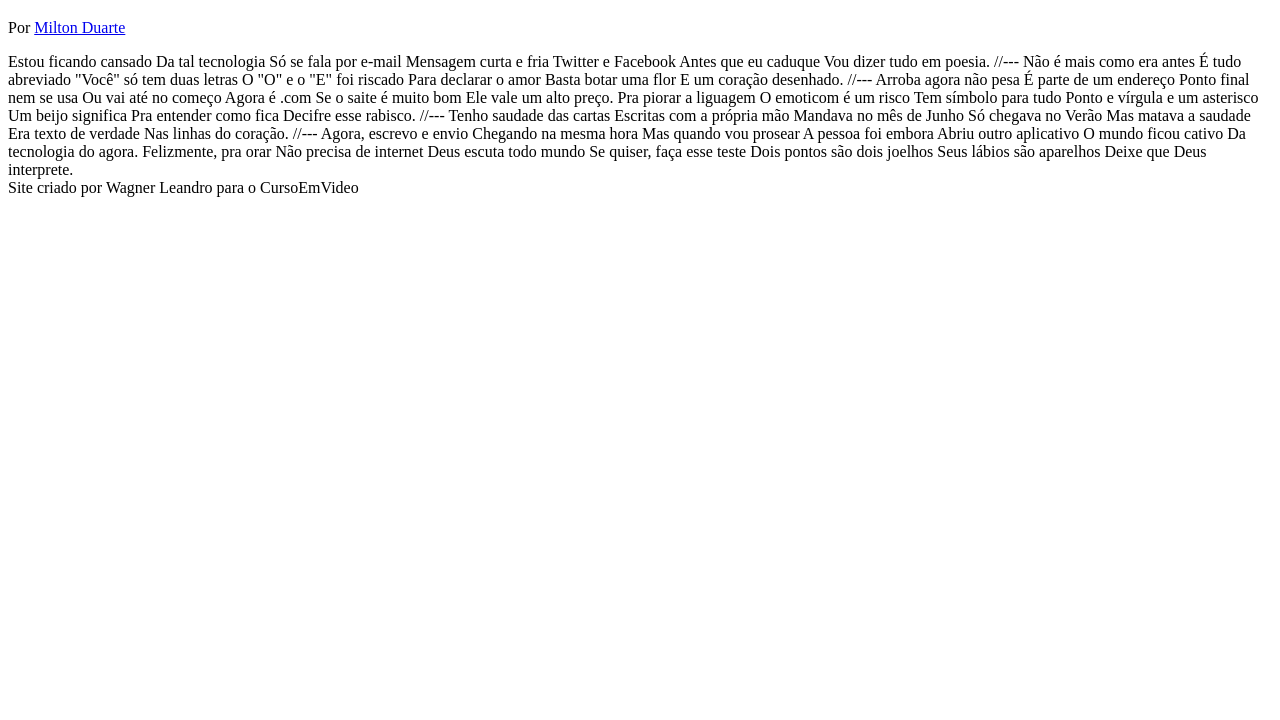
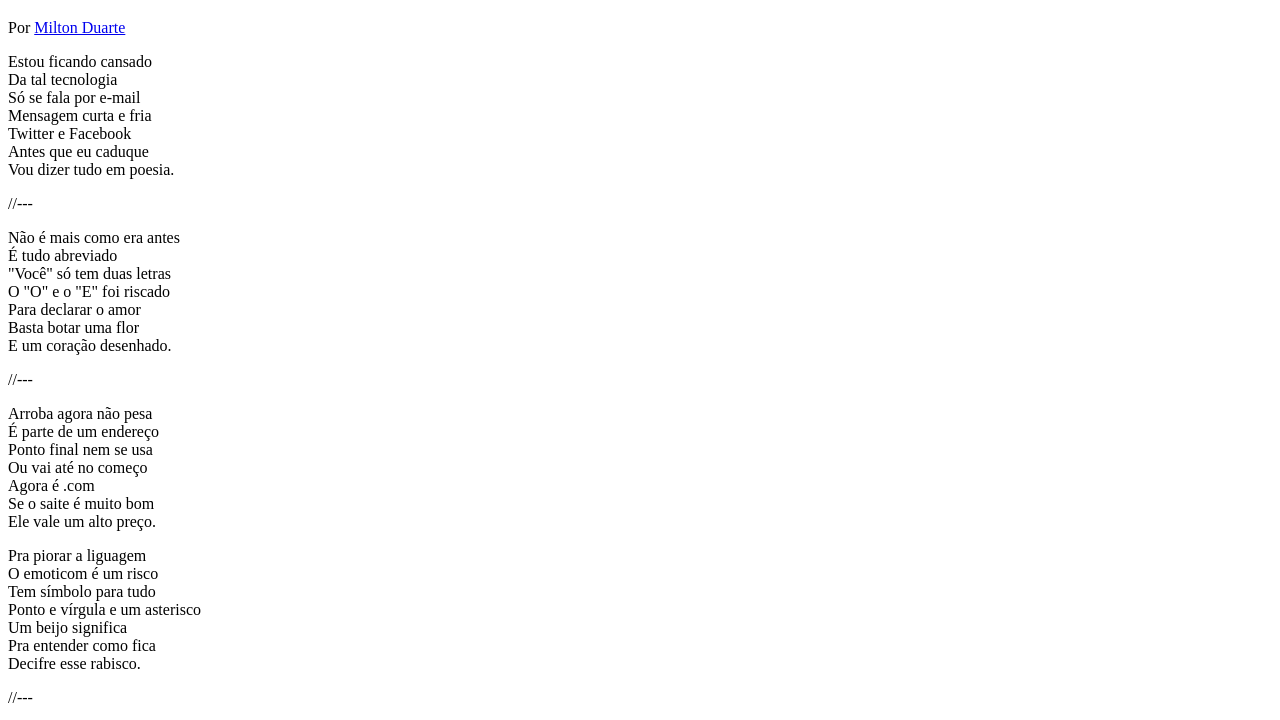
Before and after one commit to L3ndry/guanabara-htmlCssJS, a plain HTML site: page desafios/desafio12/index.html in a window 1280 px wide. Shown: the part 61-781 px from the top of the page. Drawn offline with Linux system fonts and the light colour scheme.

Commit message:
desafio12 update2

```diff
--- a/desafios/desafio12/index.html
+++ b/desafios/desafio12/index.html
@@ -15,69 +15,95 @@
 
     </header>
 
-Estou ficando cansado
-Da tal tecnologia
-Só se fala por e-mail
-Mensagem curta e fria
-Twitter e Facebook
-Antes que eu caduque
+<section>
+    <p>
+        Estou ficando cansado <br>
+        Da tal tecnologia <br>
+        Só se fala por e-mail <br>
+        Mensagem curta e fria <br>
+        Twitter e Facebook <br>
+        Antes que eu caduque <br>
         Vou dizer tudo em poesia.
+    </p>
+</section>
 
 //---
 
-Não é mais como era antes
-É tudo abreviado
-"Você" só tem duas letras
-O "O" e o "E" foi riscado
-Para declarar o amor
-Basta botar uma flor
+<section>
+    <p>
+        Não é mais como era antes <br>
+        É tudo abreviado <br>
+        "Você" só tem duas letras <br>
+        O "O" e o "E" foi riscado <br>
+        Para declarar o amor <br>
+        Basta botar uma flor <br>
         E um coração desenhado.
+    </p>
+</section>
 
 //---
 
-Arroba agora não pesa
-É parte de um endereço
-Ponto final nem se usa
-Ou vai até no começo
-Agora é .com
-Se o saite é muito bom
+<section>
+    <p>
+        Arroba agora não pesa <br>
+        É parte de um endereço <br>
+        Ponto final nem se usa <br>
+        Ou vai até no começo <br>
+        Agora é .com <br>
+        Se o saite é muito bom <br>
         Ele vale um alto preço.
+    </p>
 
-Pra piorar a liguagem
-O emoticom é um risco
-Tem símbolo para tudo
-Ponto e vírgula e um asterisco
-Um beijo significa
-Pra entender como fica
+    <p>
+        Pra piorar a liguagem <br>
+        O emoticom é um risco <br>
+        Tem símbolo para tudo <br>
+        Ponto e vírgula e um asterisco <br>
+        Um beijo significa <br>
+        Pra entender como fica <br>
         Decifre esse rabisco.
+    </p>
+</section>
 
 //---
 
-Tenho saudade das cartas
-Escritas com a própria mão
-Mandava no mês de Junho
-Só chegava no Verão
-Mas matava a saudade
-Era texto de verdade
+<section>
+    <p>
+        Tenho saudade das cartas <br>
+        Escritas com a própria mão <br>
+        Mandava no mês de Junho <br>
+        Só chegava no Verão <br>
+        Mas matava a saudade <br>
+        Era texto de verdade <br>
         Nas linhas do coração.
+    </p>
+</section>
 
 //---
 
-Agora, escrevo e envio
-Chegando na mesma hora
-Mas quando vou prosear
-A pessoa foi embora
-Abriu outro aplicativo
-O mundo ficou cativo
+<section>
+    <p>
+        <p>
+            Agora, escrevo e envio <br>
+            Chegando na mesma hora <br>
+            Mas quando vou prosear <br>
+            A pessoa foi embora <br>
+            Abriu outro aplicativo <br>
+            O mundo ficou cativo <br>
             Da tecnologia do agora.
+        </p>
+    </p>
 
-Felizmente, pra orar
-Não precisa de internet
-Deus escuta todo mundo
-Se quiser, faça esse teste
-Dois pontos são dois joelhos
-Seus lábios são aparelhos
+    <p>
+        Felizmente, pra orar <br>
+        Não precisa de internet <br>
+        Deus escuta todo mundo <br>
+        Se quiser, faça esse teste <br>
+        Dois pontos são dois joelhos <br>
+        Seus lábios são aparelhos <br>
         Deixe que Deus interprete.
+    </p>
+</section>
     <footer>
         Site criado por Wagner Leandro para o CursoEmVideo
     </footer>
--- a/desafios/desafio12/style.css
+++ b/desafios/desafio12/style.css
@@ -0,0 +1 @@
+@charset 'UTF-8';
```
Lines whose indentation alone changed are shown as unchanged.
